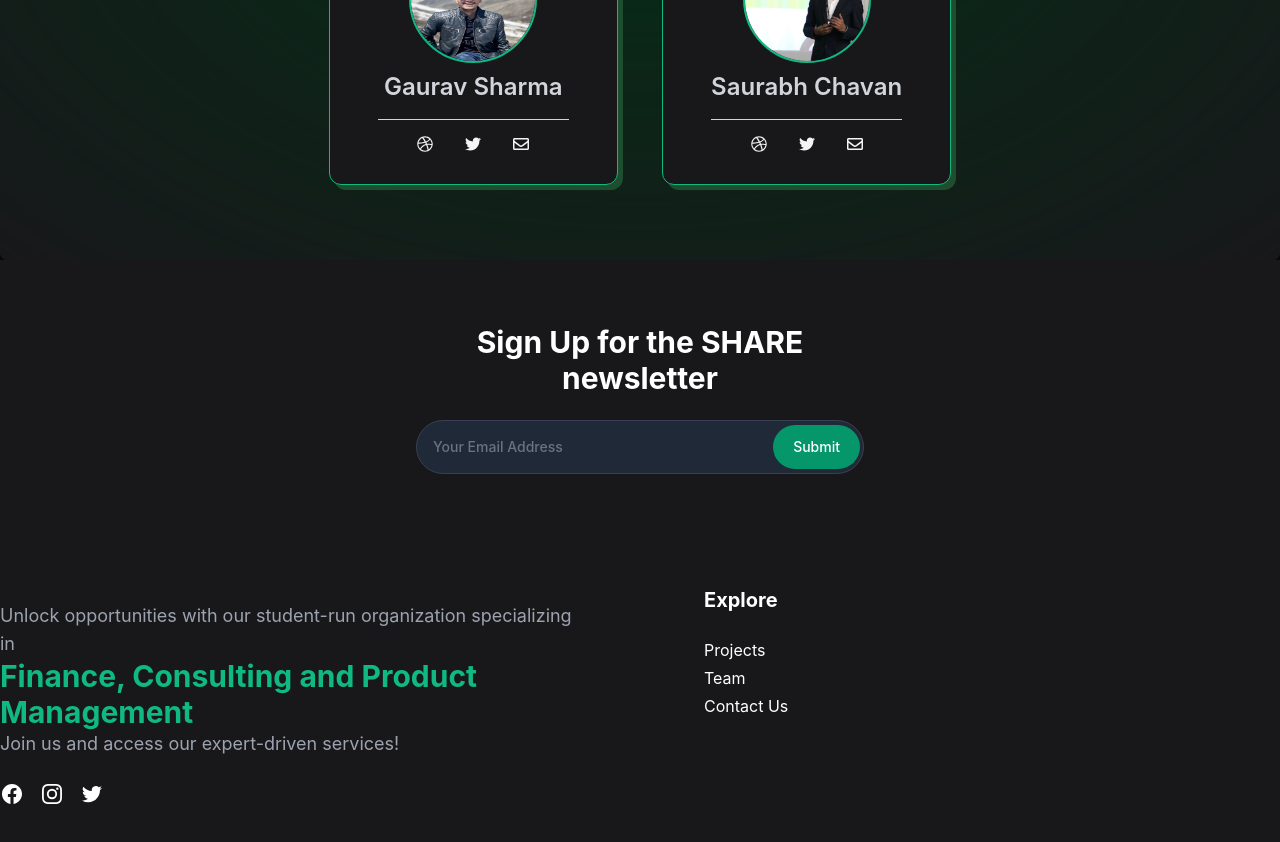
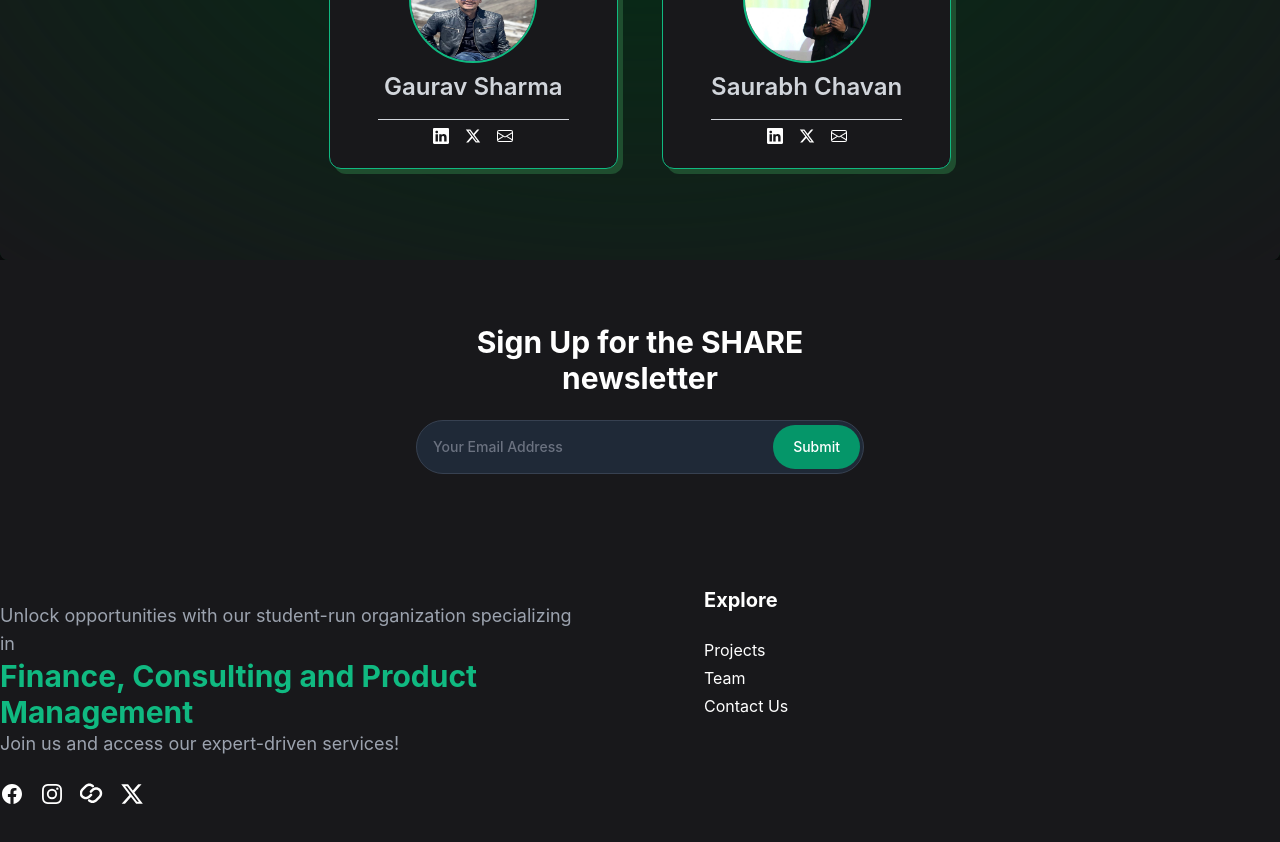
Before and after one commit to AryanLoohia/shareweb2024test, a Next.js app: page /team in a window 1280 px wide. Shown: the part 620-1462 px from the top of the page. Built offline with nearby package versions, Linux system fonts and the light colour scheme.

Commit message:
adding imagesss

```diff
--- a/app/Footer.tsx
+++ b/app/Footer.tsx
@@ -140,21 +140,40 @@ const Footer = () => {
                 </svg>
               </a>
 
+              {/* Threads Icon */}
               <a
-                className="text-gray-700 transition hover:text-gray-700/75 dark:text-white dark:hover:text-white/75"
+                className="text-gray-700 dark:text-white"
                 href="#"
                 target="_blank"
                 rel="noreferrer"
               >
-                <span className="sr-only"> Twitter </span>
-
+                <span className="sr-only">Threads</span>
                 <svg
                   className="size-6"
                   fill="currentColor"
                   viewBox="0 0 24 24"
                   aria-hidden="true"
                 >
-                  <path d="M8.29 20.251c7.547 0 11.675-6.253 11.675-11.675 0-.178 0-.355-.012-.53A8.348 8.348 0 0022 5.92a8.19 8.19 0 01-2.357.646 4.118 4.118 0 001.804-2.27 8.224 8.224 0 01-2.605.996 4.107 4.107 0 00-6.993 3.743 11.65 11.65 0 01-8.457-4.287 4.106 4.106 0 001.27 5.477A4.072 4.072 0 012.8 9.713v.052a4.105 4.105 0 003.292 4.022 4.095 4.095 0 01-1.853.07 4.108 4.108 0 003.834 2.85A8.233 8.233 0 012 18.407a11.616 11.616 0 006.29 1.84" />
+                  <path d="M20.45 7.02c-2.4-2.4-6.29-2.4-8.69 0l-1.76 1.76c-.48.48-.48 1.26 0 1.74.48.48 1.26.48 1.74 0l1.76-1.76c1.44-1.44 3.78-1.44 5.22 0 1.44 1.44 1.44 3.78 0 5.22l-3.53 3.53c-1.44 1.44-3.78 1.44-5.22 0-.48-.48-1.26-.48-1.74 0-.48.48-.48 1.26 0 1.74 2.4 2.4 6.29 2.4 8.69 0l3.53-3.53c2.4-2.4 2.4-6.29 0-8.69z" />
+                  <path d="M11.93 12.07c-.48-.48-1.26-.48-1.74 0l-1.76 1.76c-1.44 1.44-3.78 1.44-5.22 0-1.44-1.44-1.44-3.78 0-5.22l3.53-3.53c1.44-1.44 3.78-1.44 5.22 0 .48.48 1.26.48 1.74 0 .48-.48.48-1.26 0-1.74-2.4-2.4-6.29-2.4-8.69 0l-3.53 3.53c-2.4 2.4-2.4 6.29 0 8.69 2.4 2.4 6.29 2.4 8.69 0l1.76-1.76c.48-.48.48-1.26 0-1.74z" />
+                </svg>
+              </a>
+
+              {/* X (Twitter) Icon */}
+              <a
+                className="text-gray-700 dark:text-white"
+                href="#"
+                target="_blank"
+                rel="noreferrer"
+              >
+                <span className="sr-only">X (Twitter)</span>
+                <svg
+                  className="size-6"
+                  fill="currentColor"
+                  viewBox="0 0 24 24"
+                  aria-hidden="true"
+                >
+                  <path d="M18.244 2.25h3.308l-7.227 8.26 8.502 11.24H16.17l-5.214-6.817L4.99 21.75H1.68l7.73-8.835L1.254 2.25H8.08l4.713 6.231zm-1.161 17.52h1.833L7.084 4.126H5.117z" />
                 </svg>
               </a>
             </div>
@@ -170,7 +189,7 @@ const Footer = () => {
                 <li>
                   <a
                     className="text-gray-700 transition hover:text-gray-700/75 dark:text-white dark:hover:text-white/75"
-                    href="#"
+                    href="/projects"
                   >
                     Projects
                   </a>
@@ -179,7 +198,7 @@ const Footer = () => {
                 <li>
                   <a
                     className="text-gray-700 transition hover:text-gray-700/75 dark:text-white dark:hover:text-white/75"
-                    href="#"
+                    href="/team"
                   >
                     Team
                   </a>
@@ -188,7 +207,7 @@ const Footer = () => {
                 <li>
                   <a
                     className="text-gray-700 transition hover:text-gray-700/75 dark:text-white dark:hover:text-white/75"
-                    href="#"
+                    href="/contact"
                   >
                     Contact Us
                   </a>
--- a/app/team/Background.tsx
+++ b/app/team/Background.tsx
@@ -10,7 +10,7 @@ export function BackgroundBoxesDemo() {
       // portfolio: "Internal Affairs and Administration",
       pic: "/presidents/kunal.jpeg",
       linkedin: "https://www.linkedin.com/in/kunal-patil-628045268/",
-      facebook: "",
+      twitter: "",
       email: "kunal.patil.shareiitkgp@gmail.com",
     },
     {
@@ -18,7 +18,7 @@ export function BackgroundBoxesDemo() {
       // portfolio: "Internal Affairs and Administration",
       pic: "/presidents/sumanth.jpeg",
       linkedin: "https://www.linkedin.com/in/sumanth-javvaji-ab6046258/",
-      facebook: "",
+      twitter: "",
       email: "sumanth.javvaji.shareiitkgp@gmail.com",
     },
     {
@@ -26,7 +26,7 @@ export function BackgroundBoxesDemo() {
       // portfolio: "Marketing and Outreach",
       pic: "/presidents/gaurav.jpeg",
       linkedin: "https://www.linkedin.com/in/gaurav-sharma-b07974256/",
-      facebook: "",
+      twitter: "",
       email: "gaurav.sharma.shareiitkgp@gmail.com",
     },
     {
@@ -34,7 +34,7 @@ export function BackgroundBoxesDemo() {
       // portfolio: "Marketing and Outreach",
       pic: "/presidents/saurabh.jpeg",
       linkedin: "https://www.linkedin.com/in/saurabh-chavan-961819251/",
-      facebook: "",
+      twitter: "",
       email: "saurabh.chavan.shareiitkgp@gmail.com",
     },
   ];
@@ -54,7 +54,7 @@ export function BackgroundBoxesDemo() {
             // portfolio={president.portfolio}
             pic={president.pic}
             linkedin={president.linkedin}
-            facebook={president.facebook}
+            twitter={president.twitter}
             email={president.email}
           />
         ))}
--- a/app/team/card.tsx
+++ b/app/team/card.tsx
@@ -5,7 +5,7 @@ interface CardProps {
   // portfolio?: string;
   pic: string;
   linkedin?: string;
-  facebook?: string;
+  twitter?: string;
   email?: string;
 }
 
@@ -15,6 +15,7 @@ const Card: React.FC<CardProps> = ({
   pic,
   linkedin,
   email,
+  twitter,
 }) => {
   return (
     <div>
@@ -36,45 +37,52 @@ const Card: React.FC<CardProps> = ({
           </div>
           <div className="flex justify-center pt-2 space-x-4 align-center">
             <a
-              rel="noopener noreferrer"
+              className="text-gray-700  dark:text-white"
               href={linkedin}
-              aria-label="Dribble"
-              className="p-2 rounded-md  dark:text-gray-100 hover:dark:text-emerald-600"
+              target="_blank"
+              rel="noreferrer"
             >
+              <span className="sr-only">LinkedIn</span>
               <svg
-                viewBox="0 0 512 512"
-                xmlns="http://www.w3.org/2000/svg"
-                className="w-4 h-4 fill-current"
+                className="size-[1rem]"
+                fill="currentColor"
+                viewBox="0 0 16 16"
+                aria-hidden="true"
               >
-                <path d="M256 8C119.252 8 8 119.252 8 256s111.252 248 248 248 248-111.252 248-248S392.748 8 256 8zm163.97 114.366c29.503 36.046 47.369 81.957 47.835 131.955-6.984-1.477-77.018-15.682-147.502-6.818-5.752-14.041-11.181-26.393-18.617-41.614 78.321-31.977 113.818-77.482 118.284-83.523zM396.421 97.87c-3.81 5.427-35.697 48.286-111.021 76.519-34.712-63.776-73.185-116.168-79.04-124.008 67.176-16.193 137.966 1.27 190.061 47.489zm-230.48-33.25c5.585 7.659 43.438 60.116 78.537 122.509-99.087 26.313-186.36 25.934-195.834 25.809C62.38 147.205 106.678 92.573 165.941 64.62zM44.17 256.323c0-2.166.043-4.322.108-6.473 9.268.19 111.92 1.513 217.706-30.146 6.064 11.868 11.857 23.915 17.174 35.949-76.599 21.575-146.194 83.527-180.531 142.306C64.794 360.405 44.17 310.73 44.17 256.323zm81.807 167.113c22.127-45.233 82.178-103.622 167.579-132.756 29.74 77.283 42.039 142.053 45.189 160.638-68.112 29.013-150.015 21.053-212.768-27.882zm248.38 8.489c-2.171-12.886-13.446-74.897-41.152-151.033 66.38-10.626 124.7 6.768 131.947 9.055-9.442 58.941-43.273 109.844-90.795 141.978z"></path>
+                <path d="M0 1.146C0 .513.526 0 1.175 0h13.65C15.474 0 16 .513 16 1.146v13.708c0 .633-.526 1.146-1.175 1.146H1.175C.526 16 0 15.487 0 14.854zm4.943 12.248V6.169H2.542v7.225zm-1.2-8.212c.837 0 1.358-.554 1.358-1.248-.015-.709-.52-1.248-1.342-1.248S2.4 3.226 2.4 3.934c0 .694.521 1.248 1.327 1.248zm4.908 8.212V9.359c0-.216.016-.432.08-.586.173-.431.568-.878 1.232-.878.869 0 1.216.662 1.216 1.634v3.865h2.401V9.25c0-2.22-1.184-3.252-2.764-3.252-1.274 0-1.845.7-2.165 1.193v.025h-.016l.016-.025V6.169h-2.4c.03.678 0 7.225 0 7.225z" />
+              </svg>
+            </a>
+
+            <a
+              className="text-gray-700 dark:text-white"
+              href={twitter}
+              target="_blank"
+              rel="noreferrer"
+            >
+              <span className="sr-only">X (Twitter)</span>
+              <svg
+                className="size-[1rem]"
+                fill="currentColor"
+                viewBox="0 0 24 24"
+                aria-hidden="true"
+              >
+                <path d="M18.244 2.25h3.308l-7.227 8.26 8.502 11.24H16.17l-5.214-6.817L4.99 21.75H1.68l7.73-8.835L1.254 2.25H8.08l4.713 6.231zm-1.161 17.52h1.833L7.084 4.126H5.117z" />
               </svg>
             </a>
             <a
-              rel="noopener noreferrer"
-              href="#"
-              aria-label="Twitter"
-              className="p-2 rounded-md  dark:text-gray-100 hover:dark:text-emerald-600"
+              className="text-gray-700 dark:text-white"
+              href={`mailto:${email}`}
+              target="_blank"
+              rel="noreferrer"
             >
+              <span className="sr-only">Mail</span>
               <svg
-                viewBox="0 0 512 512"
-                xmlns="http://www.w3.org/2000/svg"
-                className="w-4 h-4 fill-current"
+                className="size-[1rem]"
+                fill="currentColor"
+                viewBox="0 0 16 16"
+                aria-hidden="true"
               >
-                <path d="M459.37 151.716c.325 4.548.325 9.097.325 13.645 0 138.72-105.583 298.558-298.558 298.558-59.452 0-114.68-17.219-161.137-47.106 8.447.974 16.568 1.299 25.34 1.299 49.055 0 94.213-16.568 130.274-44.832-46.132-.975-84.792-31.188-98.112-72.772 6.498.974 12.995 1.624 19.818 1.624 9.421 0 18.843-1.3 27.614-3.573-48.081-9.747-84.143-51.98-84.143-102.985v-1.299c13.969 7.797 30.214 12.67 47.431 13.319-28.264-18.843-46.781-51.005-46.781-87.391 0-19.492 5.197-37.36 14.294-52.954 51.655 63.675 129.3 105.258 216.365 109.807-1.624-7.797-2.599-15.918-2.599-24.04 0-57.828 46.782-104.934 104.934-104.934 30.213 0 57.502 12.67 76.67 33.137 23.715-4.548 46.456-13.32 66.599-25.34-7.798 24.366-24.366 44.833-46.132 57.827 21.117-2.273 41.584-8.122 60.426-16.243-14.292 20.791-32.161 39.308-52.628 54.253z"></path>
-              </svg>
-            </a>
-            <a
-              rel="noopener noreferrer"
-              href={`mailto:${email}`}
-              aria-label="Email"
-              className="p-2 rounded-md dark:text-gray-100 hover:dark:text-emerald-600"
-            >
-              <svg
-                viewBox="0 0 512 512"
-                xmlns="http://www.w3.org/2000/svg"
-                className="w-4 h-4 fill-current"
-              >
-                <path d="M464 64H48C21.49 64 0 85.49 0 112v288c0 26.51 21.49 48 48 48h416c26.51 0 48-21.49 48-48V112c0-26.51-21.49-48-48-48zm0 48v40.805c-22.422 18.259-58.168 46.651-134.587 106.49-16.841 13.247-50.201 45.072-73.413 44.701-23.208.375-56.579-31.459-73.413-44.701C106.18 199.465 70.425 171.067 48 152.805V112h416zM48 400V214.398c22.914 18.251 55.409 43.862 104.938 82.646 21.857 17.205 60.134 55.186 103.062 54.955 42.717.231 80.509-37.199 103.053-54.947 49.528-38.783 82.032-64.401 104.947-82.653V400H48z"></path>
+                <path d="M0 4a2 2 0 0 1 2-2h12a2 2 0 0 1 2 2v8a2 2 0 0 1-2 2H2a2 2 0 0 1-2-2zm2-1a1 1 0 0 0-1 1v.217l7 4.2 7-4.2V4a1 1 0 0 0-1-1zm13 2.383-4.708 2.825L15 11.105zm-.034 6.876-5.64-3.471L8 9.583l-1.326-.795-5.64 3.47A1 1 0 0 0 2 13h12a1 1 0 0 0 .966-.741M1 11.105l4.708-2.897L1 5.383z" />
               </svg>
             </a>
           </div>
```
